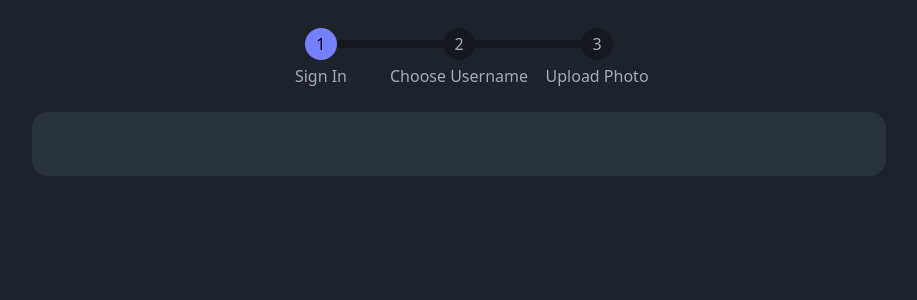
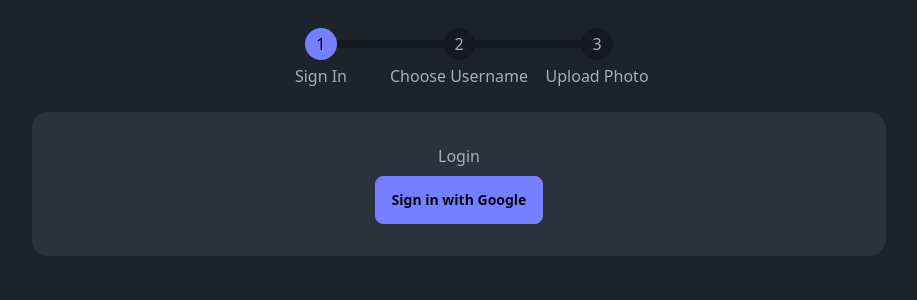
Before and after one commit to DenisSidletskyy/svelte-course, a SvelteKit app: page /login in a window 1280 px wide. Shown: the top 300 px of the page, without its empty margins (181-1098 px from the left). Built offline with nearby package versions, Linux system fonts and the light colour scheme.

Commit message:
oauth signin

```diff
--- a/src/routes/login/+page.svelte
+++ b/src/routes/login/+page.svelte
@@ -1,5 +1,16 @@
 <script lang="ts">
+  import { auth } from "$lib/firebase";
+  import { GoogleAuthProvider, signInWithPopup, signOut } from "firebase/auth";
 
+  async function signInWithGoogle() {
+    const provider = new GoogleAuthProvider();
+    const user = await signInWithPopup(auth, provider);
+    console.log(user);
+  }
 </script>
 
-<slot></slot>
+<h2>Login</h2>
+
+<button class="btn btn-primary" on:click={signInWithGoogle}
+  >Sign in with Google</button
+>
```
